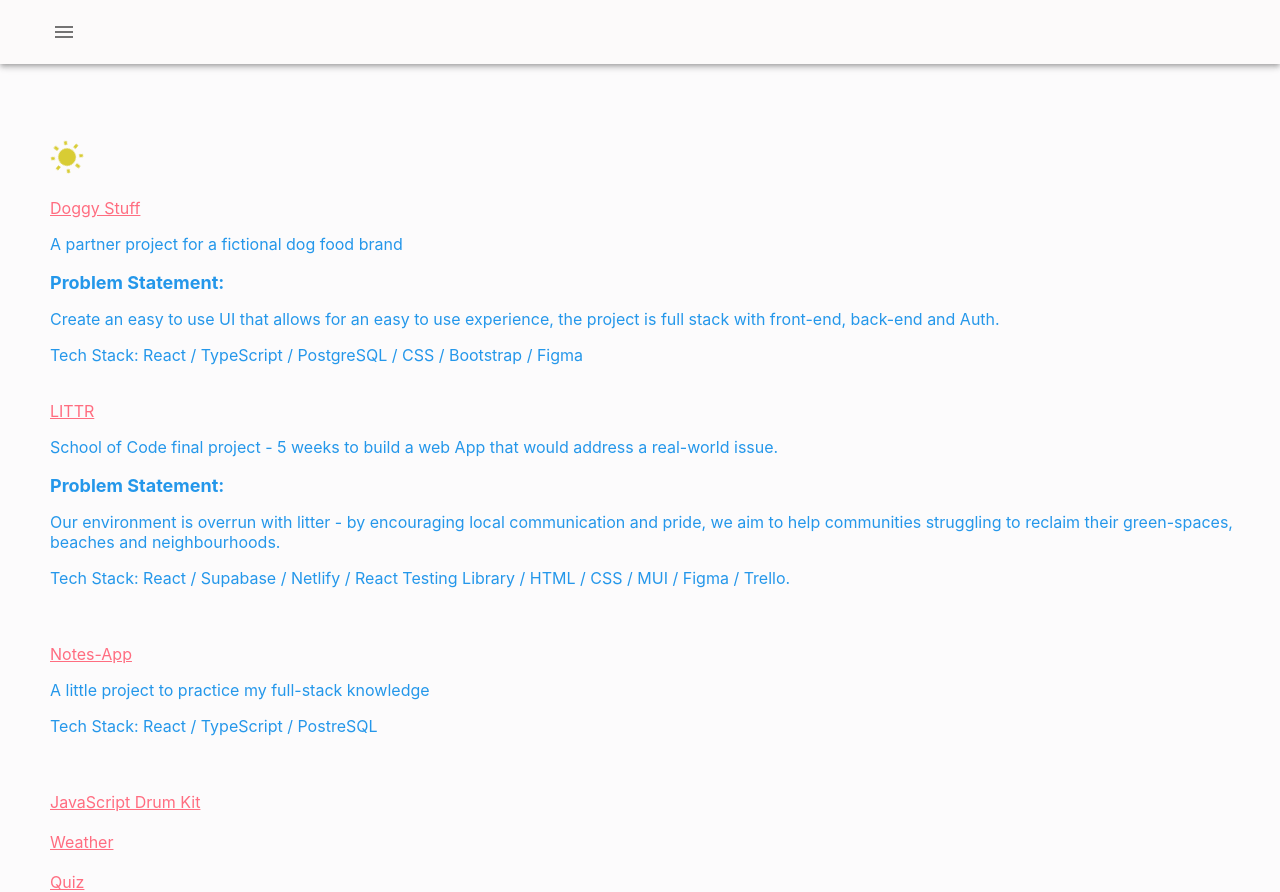
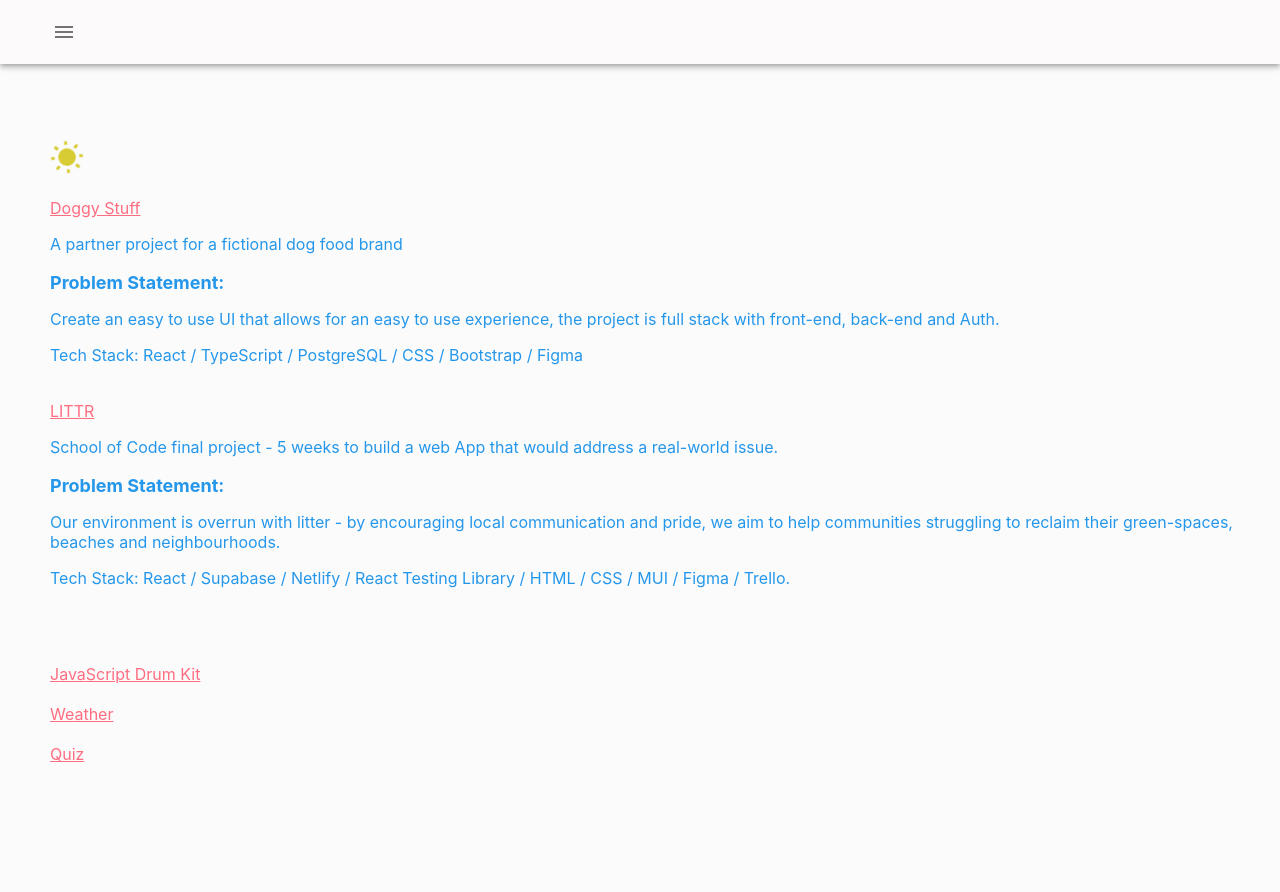
Before and after one commit to stevenlegere/slweb, a React (Create React App) app in the folder client/: page /Projects in a window 1280 px wide. After the commit the page ends 800 px from the top, so only its background shows below. Built offline with nearby package versions, Linux system fonts and the light colour scheme.

Commit message:
Removed notes app

```diff
--- a/client/src/Components/Projects/projects.js
+++ b/client/src/Components/Projects/projects.js
@@ -24,9 +24,9 @@ function Projects() {
                 <p style={{ color: '#2497ea', }}>Tech Stack: React / Supabase / Netlify / React Testing Library / HTML / CSS / MUI / Figma / Trello.</p>
                 <br></br>
                 <br></br>
-                <Link to ="https://steves-notes-app.netlify.app/" style={{color: '#ff6d80'}} target="_blank">Notes-App</Link><p style={{ color: '#2497ea', }}> A little project to practice my full-stack knowledge</p>
+                {/* <Link to ="https://steves-notes-app.netlify.app/" style={{color: '#ff6d80'}} target="_blank">Notes-App</Link><p style={{ color: '#2497ea', }}> A little project to practice my full-stack knowledge</p>
                 <p style={{ color: '#2497ea', }}>Tech Stack: React / TypeScript / PostreSQL</p>
-                <br></br>
+                <br></br> */}
                 <br></br>
                 <Link to ="./Drumkit" style={{color: '#ff6d80'}}>JavaScript Drum Kit</Link>
                 <br></br>
```
